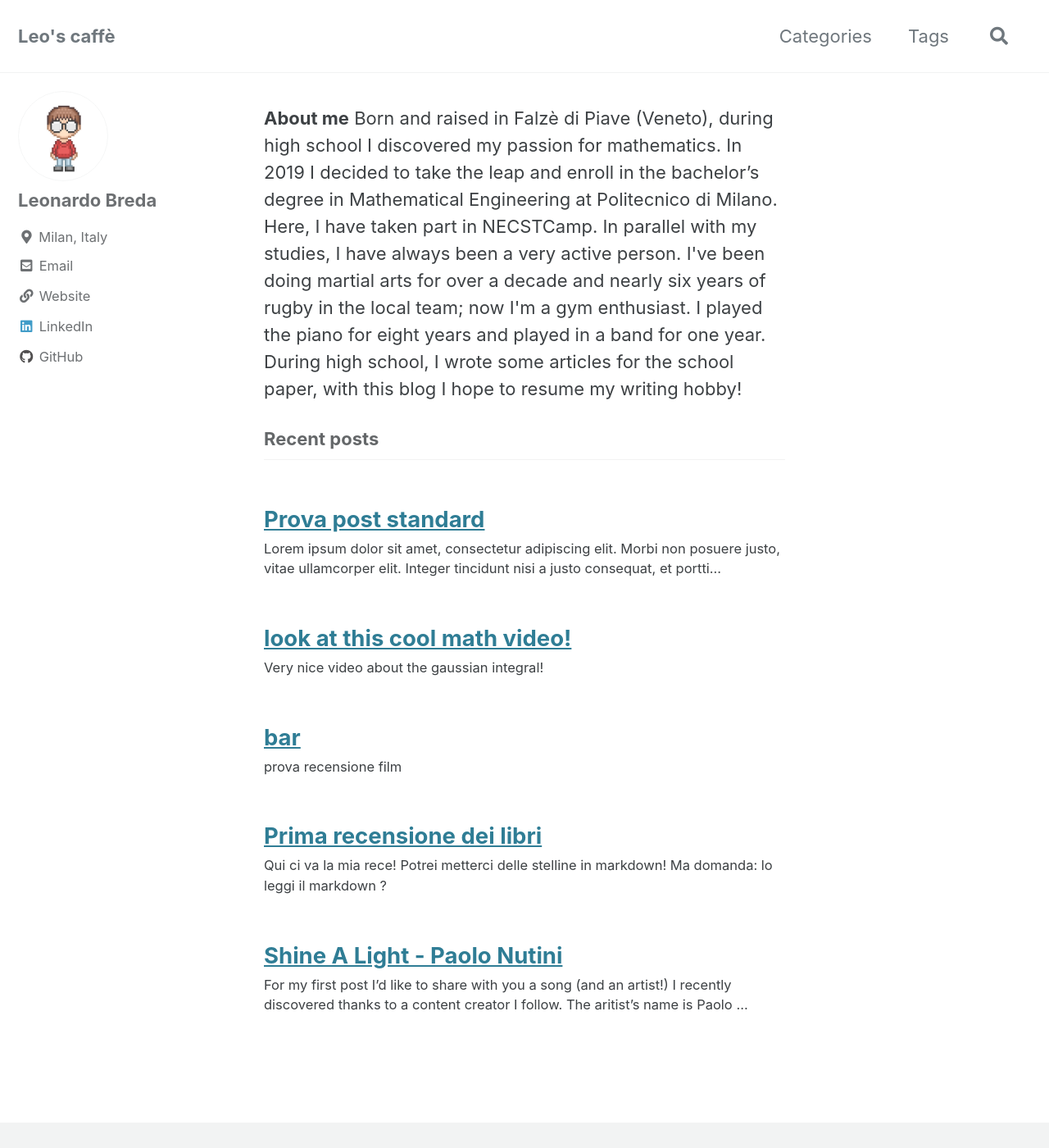
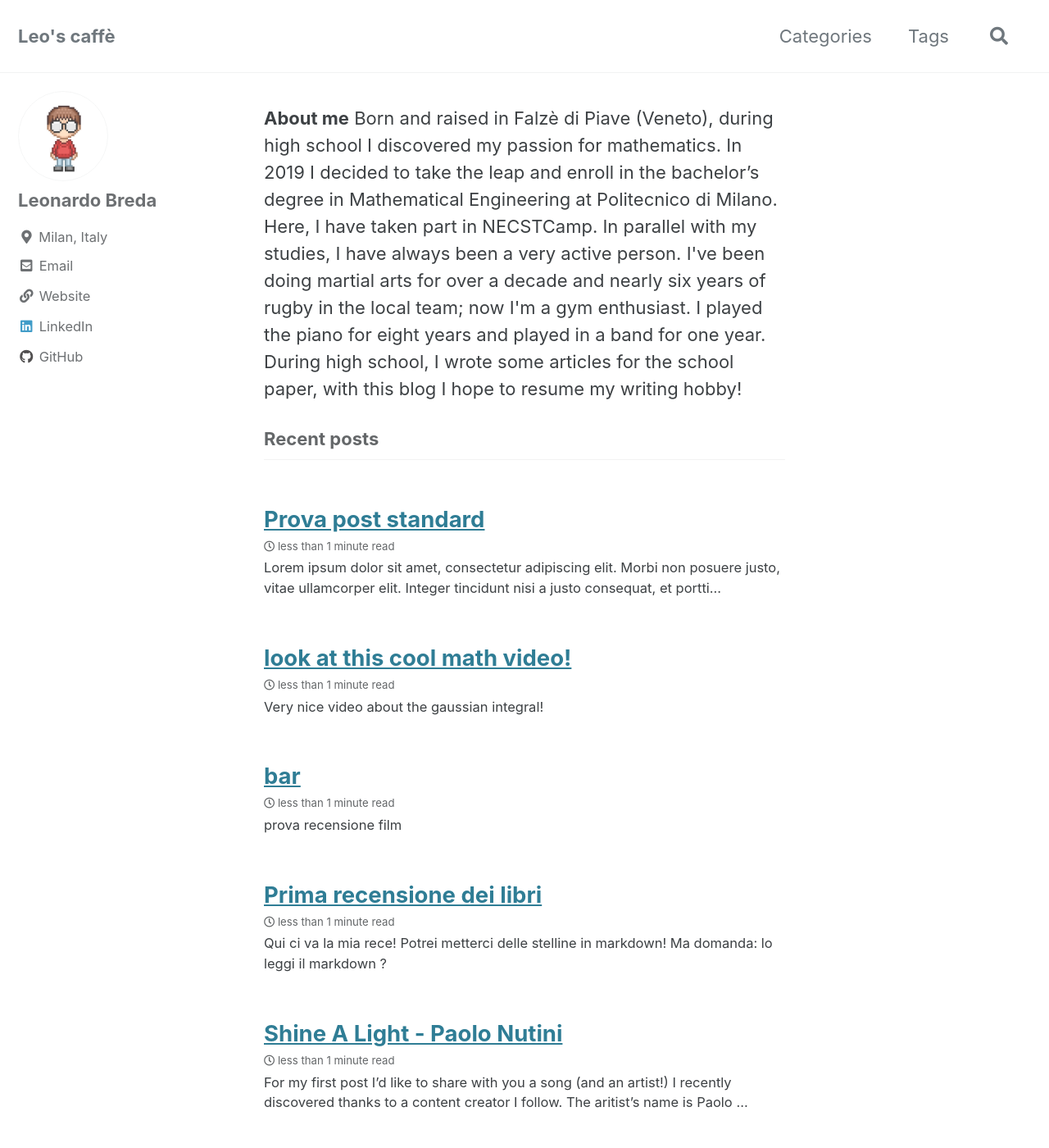
Before and after one commit to leo-breda/leo-breda.github.io, a Jekyll site: the page built from index.html, in a window 1280 px wide and 1400 px high. Shown: the whole window at 82% size. Built offline with Jekyll 4.4.1, drawn with Linux system fonts in a browser that asks for light colours; cached includes are drawn as plain includes; the list of posts is cut into pages by our own code; part of the change alters nothing that is shown.

```diff
--- a/_config.yml
+++ b/_config.yml
@@ -294,7 +294,7 @@ defaults:
   # _docs
   - scope:
       path: ""
-      type: docs
+      type: posts
     values:
       read_time: true
       layout: single
```
